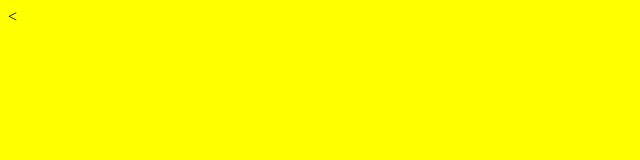
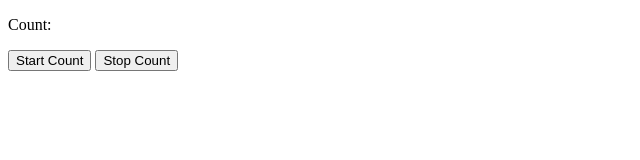
Before and after one commit to GZJdeFE/SimpleZhiHuDaily, a plain HTML site: page index.html in a window 1280 px wide. Shown: the whole page, without its empty margins (0-640 px from the left). Drawn offline with Linux system fonts and the light colour scheme.

Commit message:
use Worker

```diff
--- a/index.html
+++ b/index.html
@@ -1,9 +1,29 @@
-<<!DOCTYPE html>
+<!DOCTYPE html>
 <html>
 <head>
 	<title>ZhiHu Daily</title>
 </head>
-<body bgcolor="yellow">
-
+<body>
+<p>Count:<output id="result"></output></p>
+<button onclick="startWorker()">Start Count</button>
+<button onclick="stopWorker()">Stop Count</button>
+<script type="text/javascript">
+	var w;
+	function startWorker() {
+		if (typeof(Worker)!=="undefined") {
+			if (typeof(w)=="undefined") {
+				w=new Worker();
+			};
+			w.onmessage=function(event) {
+				document.getElementById("result").innerHTML=event.data;
+			}
+		} else {
+			document.getElementById("result").innerHTML="Not Support!";
+		};
+	}
+	function stopWorker() {
+		w.terminate();
+	}
+</script>
 </body>
 </html>
```
